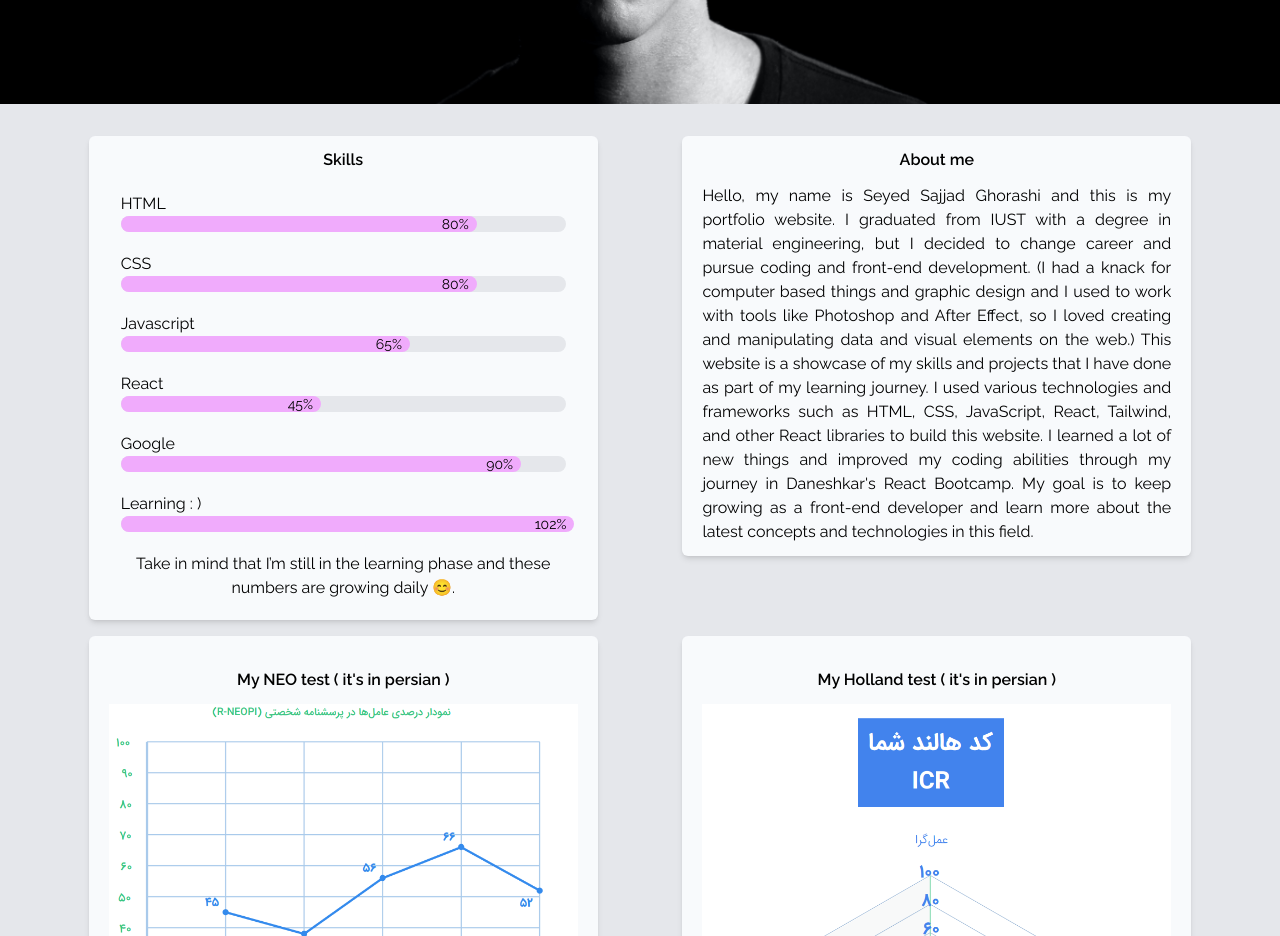
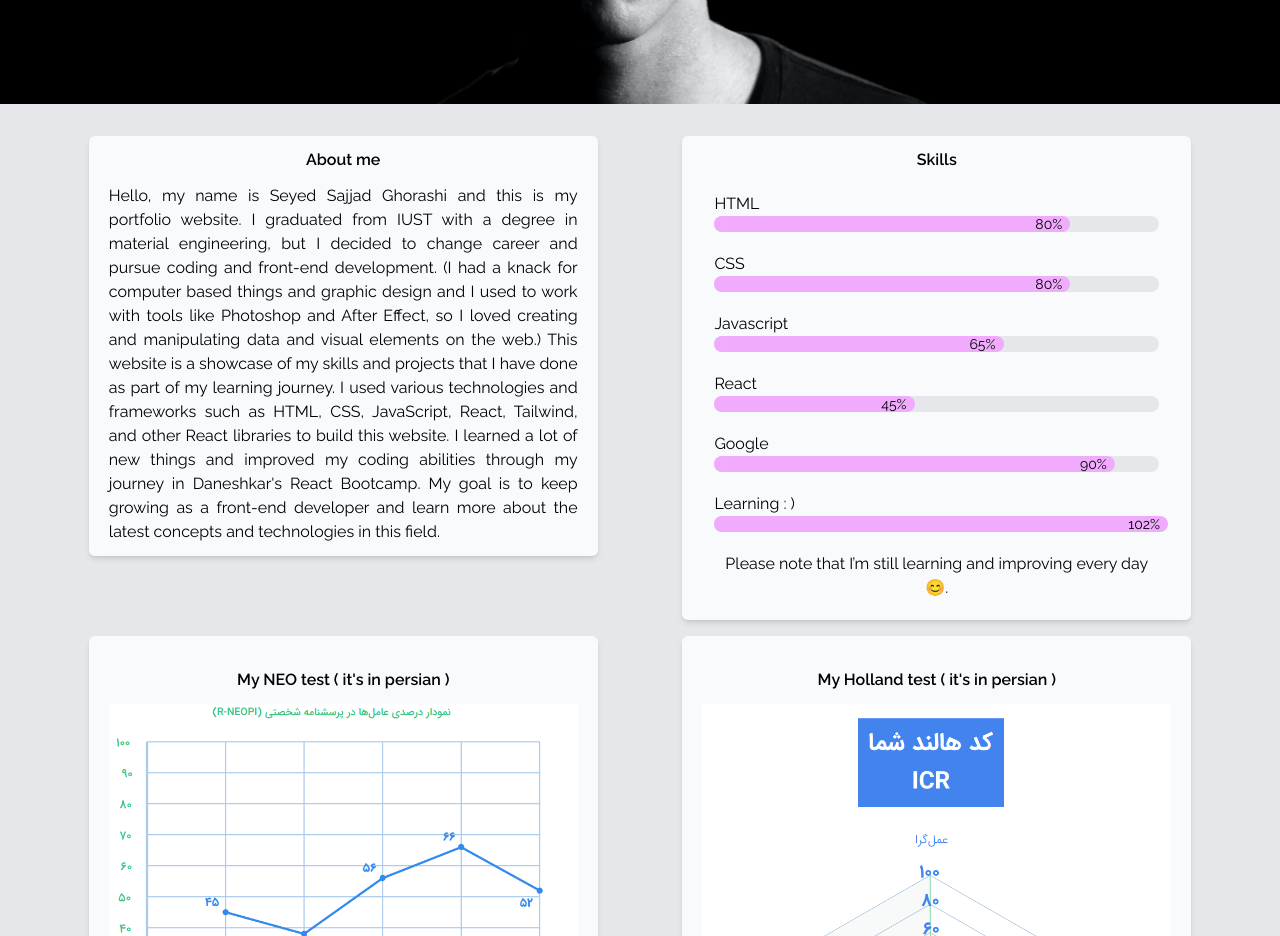
Before and after one commit to Masencod/Portfolio, a React (Vite) app: page / in a window 1280 px wide. Shown: the part 780-1716 px from the top of the page. Built offline with nearby package versions, Linux system fonts and the light colour scheme; no server answers.

Commit message:
added images for project cards

```diff
--- a/src/Components/AboutMe/AboutMe.jsx
+++ b/src/Components/AboutMe/AboutMe.jsx
@@ -13,14 +13,14 @@ const AboutMe = () => {
     ]
   return (
     <div id='aboutMe' className='aboutme__container bg-gray-200 flex flex-col sm:flex-row sm:justify-evenly sm:items-start sm:flex-wrap px-6 sm:px-1 py-8 gap-y-5 sm:gap-y-4 scroll-m-14 sm:scroll-m-20'>
+      <div className='sm:w-2/5 bg-slate-50 text-black rounded-md shadow-md px-5 py-3 flex flex-col items-center justify-center'>
+        <h3 className='font-semibold mb-3'>About me</h3>
+        <p align="justify">Hello, my name is Seyed Sajjad Ghorashi and this is my portfolio website. I graduated from IUST with a degree in material engineering, but I decided to change career and pursue coding and front-end development. (I had a knack for computer based things and graphic design and I used to work with tools like Photoshop and After Effect, so I loved creating and manipulating data and visual elements on the web.) This website is a showcase of my skills and projects that I have done as part of my learning journey. I used various technologies and frameworks such as HTML, CSS, JavaScript, React, Tailwind, and other React libraries to build this website. I learned a lot of new things and improved my coding abilities through my journey in Daneshkar's React Bootcamp. My goal is to keep growing as a front-end developer and learn more about the latest concepts and technologies in this field.</p>
+      </div>
       <div className='sm:w-2/5 bg-slate-50 text-black rounded-md shadow-md p-3 flex flex-col items-center justify-center'>
         <h3 className='font-semibold'>Skills</h3>
         <Skills skills={skills}/>
-        <p className='w-11/12 mb-2 text-center'>Take in mind that I’m still in the learning phase and these numbers are growing daily 😊.</p>
-      </div>
-      <div className='sm:w-2/5 bg-slate-50 text-black rounded-md shadow-md px-5 py-3 flex flex-col items-center justify-center'>
-        <h3 className='font-semibold mb-3'>About me</h3>
-        <p align="justify">Hello, my name is Seyed Sajjad Ghorashi and this is my portfolio website. I graduated from IUST with a degree in material engineering, but I decided to change career and pursue coding and front-end development. (I had a knack for computer based things and graphic design and I used to work with tools like Photoshop and After Effect, so I loved creating and manipulating data and visual elements on the web.) This website is a showcase of my skills and projects that I have done as part of my learning journey. I used various technologies and frameworks such as HTML, CSS, JavaScript, React, Tailwind, and other React libraries to build this website. I learned a lot of new things and improved my coding abilities through my journey in Daneshkar's React Bootcamp. My goal is to keep growing as a front-end developer and learn more about the latest concepts and technologies in this field.</p>
+        <p className='w-11/12 mb-2 text-center'>Please note that I’m still learning and improving every day 😊.</p>
       </div>
       <div className='sm:w-2/5 p-5 bg-slate-50 text-black rounded-md shadow-md hover:shadow-xl transition-all duration-500 ease-in-out'>
         <h3 className='text-center p-3 font-semibold'>My NEO test ( it's in persian )</h3>
--- a/src/Components/Projects/Card.jsx
+++ b/src/Components/Projects/Card.jsx
@@ -29,8 +29,9 @@ const Card = ({ name,url,verc }) => {
     return (
         <motion.div>
             <div className="flex gap-2 flex-col">
-                <img className="w-80" src={gitti} alt="github" />
-                <div className="flex justify-between items-center">
+                <img className='w-80' src={`https://api.screenshotone.com/take?url=${verc}&access_key=tZ1AoNIyQapS5g`}  alt="A screenshot of apple.com"/>
+                <img className="w-80" src={`https://opengraph.githubassets.com/12345/masencod/${name}`} alt="github" />
+                <div className="flex justify-between items-center mt-5">
                     <a href={url} target="_blank" rel="noopener noreferrer" className="transition-all font-semibold ease-in-out hover:text-fuchsia-600 hover:font-semibold duration-300">{name}</a>
                     {verc !== null ? (<a href={verc} target="_blank" rel="noopener noreferrer" className='group flex text-[0.8rem] text-gray-500 hover:text-sky-400 transition-all duration-500 ease-in-out'>Deployed at  <img className="group ml-1 w-5 transition-all duration-500 ease-in-out transform hover:scale-150" src={vercel} alt="vercel" /></a>) : null}
                 </div>
```
